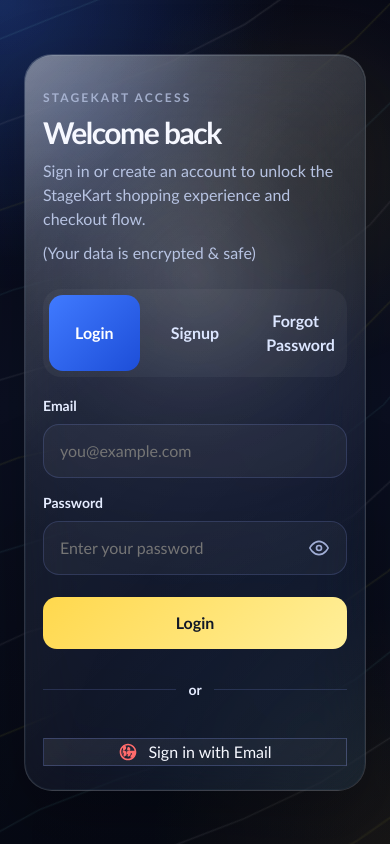
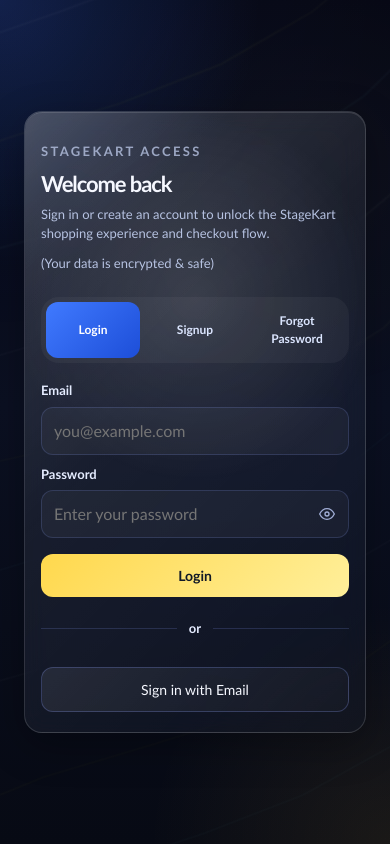
Before and after one commit to sparkz8085/project_dj, a React (Vite) app: page / in a window 390 px wide. Built offline with nearby package versions, Linux system fonts and the light colour scheme.

Commit message:
added featurs

```diff
--- a/src/AuthPage.css
+++ b/src/AuthPage.css
@@ -45,6 +45,7 @@
   position: relative;
   z-index: 1;
   isolation: isolate;
+  contain: paint;
   --glow-x: 50%;
   --glow-y: 30%;
   --glow-tilt-x: 0deg;
@@ -67,6 +68,7 @@
     transform 180ms ease,
     box-shadow 180ms ease,
     border-color 180ms ease;
+  will-change: transform;
 }
 
 .auth-card::before {
@@ -331,13 +333,183 @@
   animation: shake 0.6s cubic-bezier(0.36, 0.07, 0.19, 0.97) both;
 }
 
-@media (max-width: 520px) {
+@media (max-width: 768px) {
   .auth-card {
     padding: 24px 18px;
+    border-radius: 20px;
+    backdrop-filter: blur(12px) saturate(120%);
+    -webkit-backdrop-filter: blur(12px) saturate(120%);
+    box-shadow:
+      0 12px 40px rgba(0, 0, 0, 0.3),
+      inset 0 1px 0 rgba(255, 255, 255, 0.12);
+  }
+
+  .auth-card::before {
+    background:
+      linear-gradient(
+        135deg,
+        rgba(255, 255, 255, 0.18) 0%,
+        rgba(255, 255, 255, 0.05) 20%,
+        transparent 45%
+      ),
+      radial-gradient(circle at var(--glow-x) var(--glow-y), rgba(255, 255, 255, 0.08), transparent 40%);
+  }
+
+  .auth-card::after {
+    background: radial-gradient(circle at var(--glow-x) var(--glow-y), rgba(255, 255, 255, 0.05), transparent 40%);
+  }
+
+  .auth-card.error {
+    box-shadow:
+      0 12px 40px rgba(0, 0, 0, 0.3),
+      inset 0 1px 0 rgba(255, 107, 107, 0.25);
+  }
+
+  .auth-background::before {
+    background:
+      radial-gradient(circle at top left, rgba(64, 122, 255, 0.1), transparent 40%),
+      radial-gradient(circle at 80% 20%, rgba(255, 216, 77, 0.08), transparent 35%);
+    opacity: 0.5;
   }
 
   .line-waves {
-    width: 160vmax;
-    height: 160vmax;
+    opacity: 0.4;
+    width: 180vmax;
+    height: 180vmax;
+  }
+
+  .auth-hero h1 {
+    font-size: clamp(24px, 6vw, 32px);
+  }
+
+  .auth-tabs {
+    gap: 8px;
+    padding: 5px;
+  }
+
+  .auth-tabs button {
+    padding: 12px 14px;
+    font-size: 13px;
+  }
+
+  .auth-form {
+    gap: 12px;
+  }
+
+  .auth-form label {
+    gap: 6px;
+  }
+
+  .auth-form span {
+    font-size: 13px;
+  }
+
+  .auth-form input {
+    padding: 12px 14px;
+    font-size: 16px;
+  }
+
+  .auth-button,
+  .gmail-button {
+    padding: 12px 14px;
+    font-size: 15px;
+    margin-top: 6px;
+  }
+
+  .gmail-button {
+    gap: 8px;
+  }
+
+  .gmail-icon {
+    width: 18px;
+    height: 18px;
+  }
+
+  .password-toggle {
+    right: 10px;
+    padding: 4px;
+  }
+
+  .password-toggle svg {
+    width: 18px;
+    height: 18px;
+  }
+
+  .password-input-wrapper input {
+    padding-right: 40px;
+  }
+
+  .auth-divider {
+    margin: 12px 0;
+    font-size: 12px;
+  }
+
+  .forgot-subtitle {
+    font-size: 13px;
+    margin-bottom: 12px;
   }
 }
+
+@media (max-width: 520px) {
+  .auth-card {
+    padding: 20px 16px;
+    border-radius: 18px;
+  }
+
+  .line-waves {
+    width: 200vmax;
+    height: 200vmax;
+    opacity: 0.3;
+  }
+
+  .auth-hero h1 {
+    font-size: clamp(22px, 5vw, 28px);
+    margin-top: 8px;
+  }
+
+  .auth-hero p {
+    font-size: 13px;
+  }
+
+  .auth-tabs button {
+    padding: 10px 12px;
+    font-size: 12px;
+    border-radius: 12px;
+  }
+
+  .auth-form {
+    gap: 10px;
+  }
+
+  .auth-form input {
+    border-radius: 12px;
+    padding: 11px 12px;
+    font-size: 16px;
+  }
+
+  .auth-button,
+  .gmail-button {
+    padding: 11px 12px;
+    font-size: 14px;
+    border-radius: 12px;
+  }
+
+  .gmail-button svg {
+    display: none;
+  }
+
+  .password-input-wrapper input {
+    padding-right: 38px;
+  }
+
+  .password-toggle svg {
+    width: 16px;
+    height: 16px;
+  }
+
+  .auth-error {
+    font-size: 12px;
+    padding: 10px 12px;
+    border-radius: 12px;
+  }
+}
--- a/src/AuthPage.jsx
+++ b/src/AuthPage.jsx
@@ -26,7 +26,17 @@
   const [shaking, setShaking] = useState(false)
   const [showLoginPassword, setShowLoginPassword] = useState(false)
   const [showSignupPassword, setShowSignupPassword] = useState(false)
+  const [isMobile, setIsMobile] = useState(window.innerWidth < 768)
   const cardRef = useRef(null)
+
+  // Detect mobile device
+  useEffect(() => {
+    const handleResize = () => {
+      setIsMobile(window.innerWidth < 768)
+    }
+    window.addEventListener('resize', handleResize)
+    return () => window.removeEventListener('resize', handleResize)
+  }, [])
 
   const title = useMemo(() => {
     if (mode === 'login') return 'Welcome back'
@@ -100,11 +110,10 @@
   }
 
   const updateCardGlow = (event) => {
+    if (isMobile) return // Disable on mobile for performance
+
     const card = cardRef.current
-
-    if (!card) {
-      return
-    }
+    if (!card) return
 
     const bounds = card.getBoundingClientRect()
     const x = ((event.clientX - bounds.left) / bounds.width) * 100
@@ -117,11 +126,10 @@
   }
 
   const resetCardGlow = () => {
+    if (isMobile) return // Disable on mobile for performance
+
     const card = cardRef.current
-
-    if (!card) {
-      return
-    }
+    if (!card) return
 
     card.style.setProperty('--glow-x', '50%')
     card.style.setProperty('--glow-y', '30%')
```
